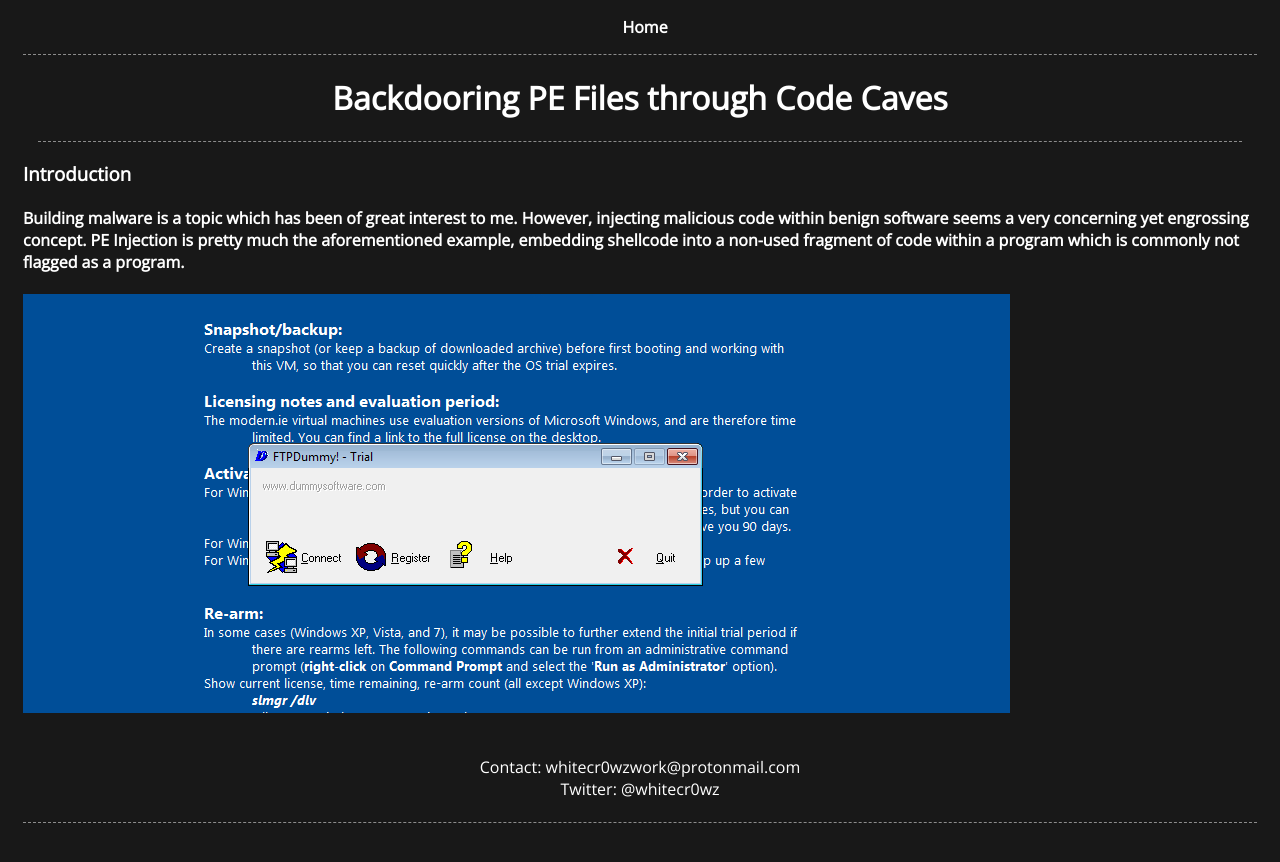
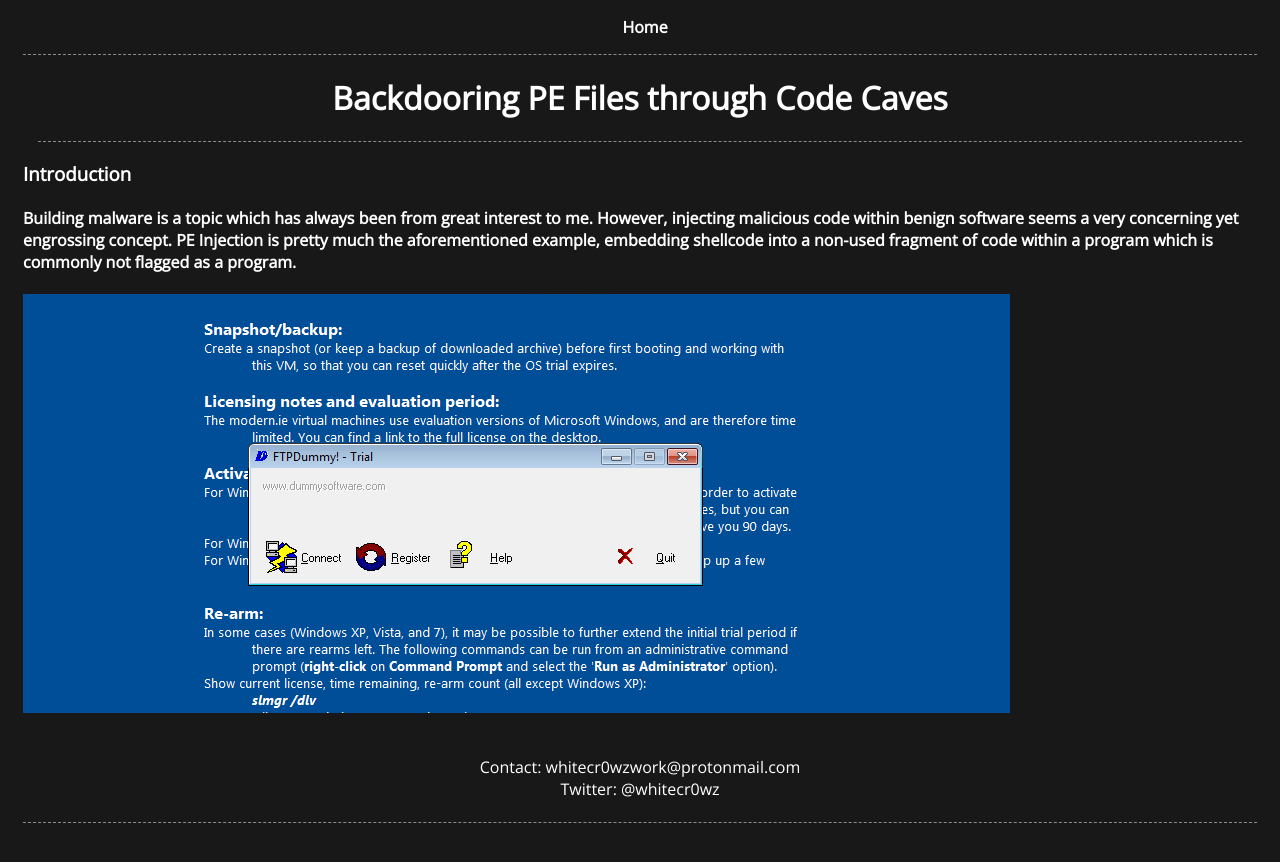
Before and after one commit to whitecr0wz/whitecr0wz.github.io, a Jekyll site: the page built from _posts/posts/20-20-10-Backdooring-PE.md, in a window 1280 px wide. Shown: the top 862 px of the page. Built offline with Jekyll 4.4.1, drawn with Linux system fonts in a browser that asks for light colours.

Commit message:
Update 20-20-10-Backdooring-PE.md

```diff
--- a/_posts/posts/20-20-10-Backdooring-PE.md
+++ b/_posts/posts/20-20-10-Backdooring-PE.md
@@ -9,6 +9,6 @@
 
 ### Introduction
 
-#### Building malware is a topic which has been of great interest to me. However, injecting malicious code within benign software seems a very concerning yet engrossing concept. PE Injection is pretty much the aforementioned example, embedding shellcode into a non-used fragment of code within a program which is commonly not flagged as a program.
+#### Building malware is a topic which has always been from great interest to me. However, injecting malicious code within benign software seems a very concerning yet engrossing concept. PE Injection is pretty much the aforementioned example, embedding shellcode into a non-used fragment of code within a program which is commonly not flagged as a program.
 
 ![](/assets/img/Code_Cave/1.png)
```
